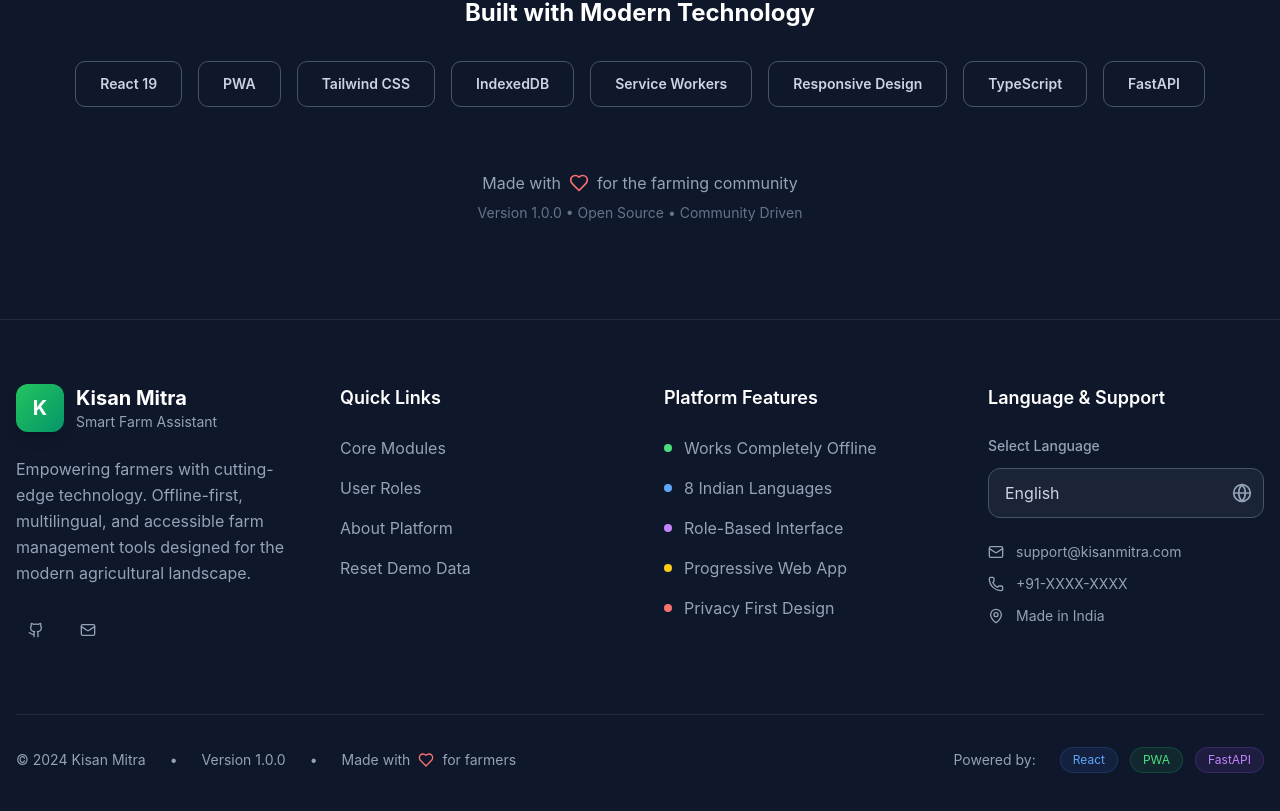
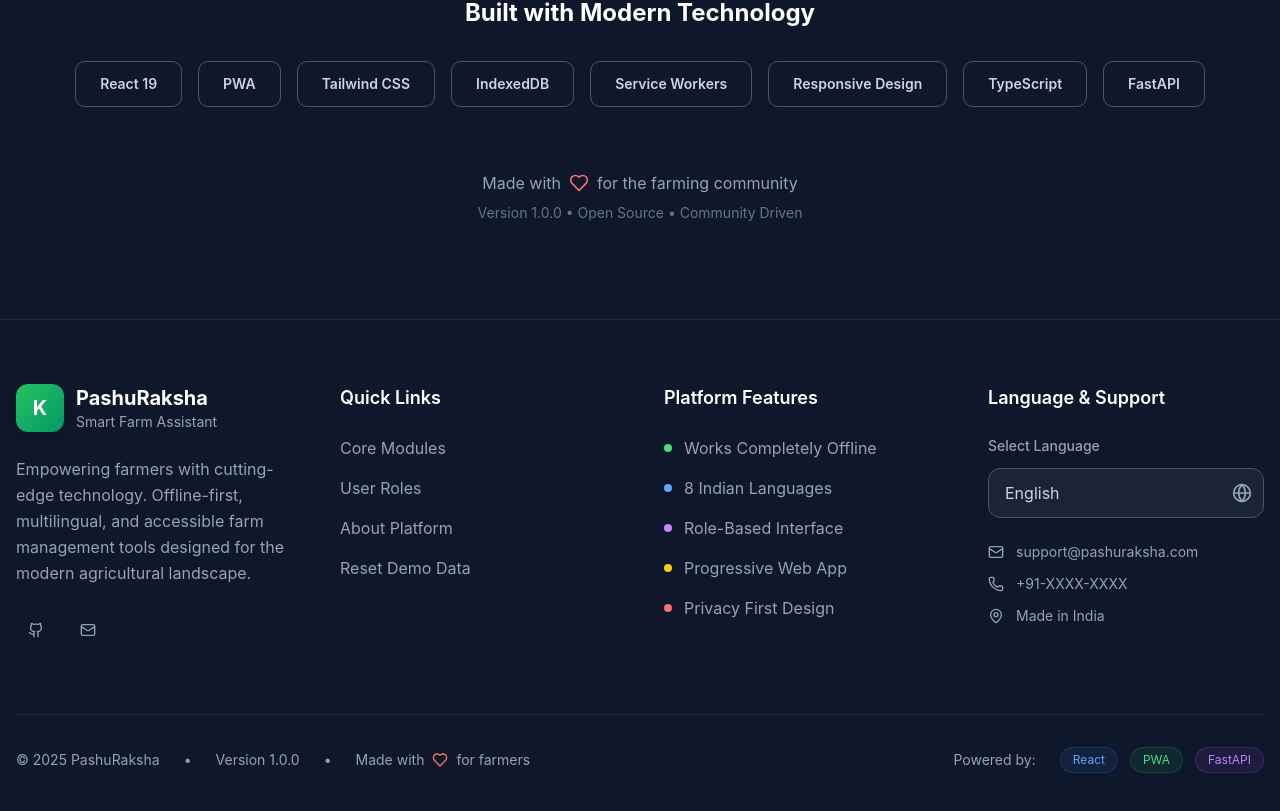
Before and after one commit to ayushsalunkhe/KisanMitra, a React (Create React App) app: page / in a window 1280 px wide. Shown: the part 4509-5320 px from the top of the page. Built offline with nearby package versions, Linux system fonts and the light colour scheme.

Commit message:
Update Footer.jsx

```diff
--- a/src/components/Footer.jsx
+++ b/src/components/Footer.jsx
@@ -21,7 +21,7 @@ const Footer = ({ currentLanguage, setLanguage, languages, t }) => {
                 <span className="text-white font-bold text-xl">K</span>
               </div>
               <div>
-                <h3 className="text-xl font-bold text-slate-900 dark:text-white">Kisan Mitra</h3>
+                <h3 className="text-xl font-bold text-slate-900 dark:text-white">PashuRaksha</h3>
                 <p className="text-sm text-slate-600 dark:text-slate-400">Smart Farm Assistant</p>
               </div>
             </div>
@@ -147,7 +147,7 @@ const Footer = ({ currentLanguage, setLanguage, languages, t }) => {
               <div className="space-y-3">
                 <div className="flex items-center text-slate-400">
                   <Mail className="w-4 h-4 mr-3" />
-                  <span className="text-sm">support@kisanmitra.com</span>
+                  <span className="text-sm">support@pashuraksha.com</span>
                 </div>
                 <div className="flex items-center text-slate-400">
                   <Phone className="w-4 h-4 mr-3" />
@@ -166,7 +166,7 @@ const Footer = ({ currentLanguage, setLanguage, languages, t }) => {
         <div className="mt-16 pt-8 border-t border-slate-700/50">
           <div className="flex flex-col md:flex-row justify-between items-center space-y-4 md:space-y-0">
             <div className="flex items-center space-x-6 text-sm text-slate-400">
-              <span>© 2024 Kisan Mitra</span>
+              <span>© 2025 PashuRaksha</span>
               <span>•</span>
               <span>Version 1.0.0</span>
               <span>•</span>
```
